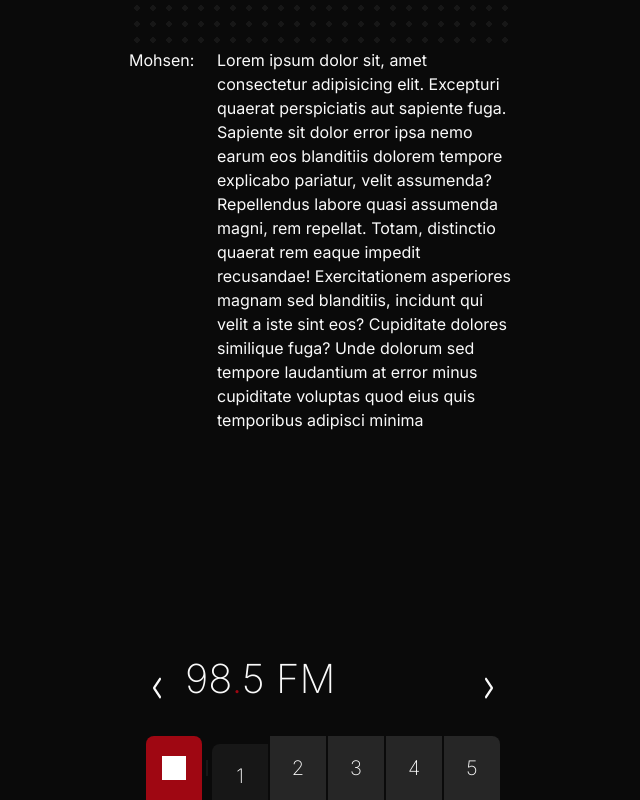
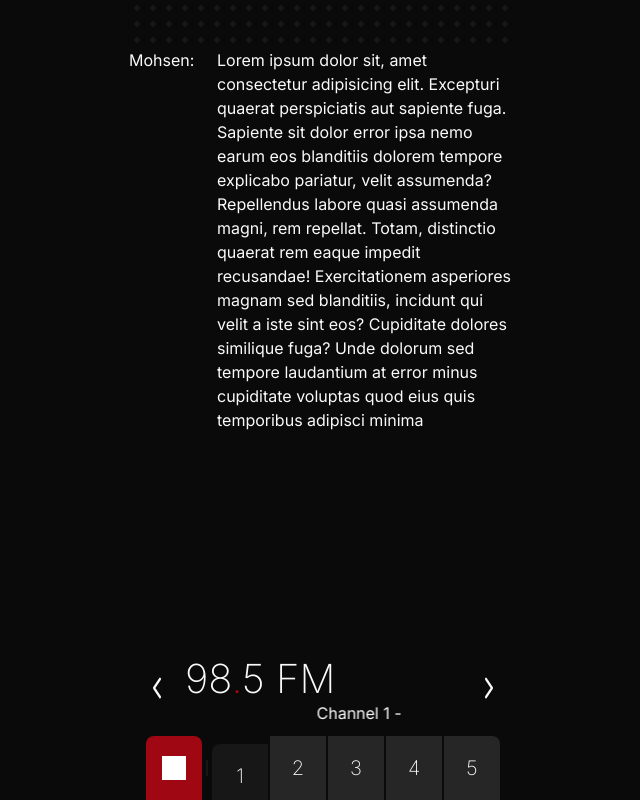
Before and after one commit to Mohsen-Shamsitabar/126FM, a React (Vite) app: page / in a window 1280 px wide. Both pictures are taken after a click on the button "Play". Shown: the whole page, without its empty margins (317-957 px from the left). Built offline with nearby package versions, Linux system fonts and the light colour scheme; no server answers.

Commit message:
Refactor: overall (#14)
* update eslint

* remove console log

* refactor

* fix spacing

* refactor `AnimatedText.tsx` import

* refactor image-mask to make it browser compatible

* refactor main menu caption

```diff
--- a/src/components/AnimatedText.tsx
+++ b/src/components/AnimatedText.tsx
@@ -71,4 +71,4 @@
 });
 
 export default AnimatedText;
-export { type UniqueProps as AnimatedTextProps };
+export { type UniqueProps };
--- a/src/components/BubbleText.tsx
+++ b/src/components/BubbleText.tsx
@@ -1,8 +1,7 @@
 import classes from "@/styles/bubble-text.module.css";
 import clsx from "clsx";
 import type { ComponentProps } from "react";
-import type { AnimatedTextProps } from "./AnimatedText";
-import AnimatedText from "./AnimatedText";
+import { AnimatedText, type AnimatedTextProps } from ".";
 
 type Props = ComponentProps<"div"> &
   AnimatedTextProps & {
--- a/src/components/HomePage.tsx
+++ b/src/components/HomePage.tsx
@@ -6,7 +6,7 @@
 import classes from "@/styles/home-page.module.css";
 import { ChevronLeft, Music } from "lucide-react";
 import { useState } from "react";
-import AnimatedText from "./AnimatedText";
+import { AnimatedText, LoopingText } from ".";
 
 type PageProps = {
   onBack: () => void;
@@ -41,9 +41,13 @@
         126<span>.</span>0 FM
       </h1>
 
-      <span>
-        Main Menu <Music size={16} /> Playing Passion of love
-      </span>
+      <LoopingText
+        element={
+          <span className={classes["heading-caption"]}>
+            Main Menu <Music size={16} /> Playing Passion of love
+          </span>
+        }
+      />
     </section>
   );
 };
--- a/src/components/LoopingText.tsx
+++ b/src/components/LoopingText.tsx
@@ -8,8 +8,6 @@
 
 const LoopingText = (props: Props) => {
   const { element, className, ...rest } = props;
-
-  console.log(element);
 
   return (
     <div
--- a/src/components/index.ts
+++ b/src/components/index.ts
@@ -1,4 +1,7 @@
-export { default as AnimatedText } from "./AnimatedText";
+export {
+  default as AnimatedText,
+  type UniqueProps as AnimatedTextProps,
+} from "./AnimatedText";
 export { default as BubbleText } from "./BubbleText";
 export { default as ChannelContent } from "./ChannelContent";
 export { default as ChannelInfo } from "./ChannelInfo";
--- a/src/contexts/channel/hook.ts
+++ b/src/contexts/channel/hook.ts
@@ -3,17 +3,21 @@
 
 const useChannelValue = () => {
   const context = useContext(ChannelValueContext);
+
   if (context === undefined) {
     throw new Error("useChannelValue must be used within a ChannelProvider");
   }
+
   return context;
 };
 
 const useChannelDispatch = () => {
   const context = useContext(ChannelDispatchContext);
+
   if (context === undefined) {
     throw new Error("useChannelDispatch must be used within a ChannelProvider");
   }
+
   return context;
 };
 
--- a/src/contexts/channel/reducer.ts
+++ b/src/contexts/channel/reducer.ts
@@ -11,8 +11,10 @@
       const payload = isFunction(action.payload)
         ? action.payload(state)
         : action.payload;
+
       return { ...state, channels: payload.channels };
     }
+
     case ActionType.SET_CURRENT_CHANNEL: {
       const { currentChannel: newCurrentChannel } = action.payload;
 
@@ -22,6 +24,7 @@
 
       return { ...state, currentChannel: newCurrentChannel };
     }
+
     case ActionType.SHIFT_CHANNEL: {
       const { shiftAmount } = action.payload;
 
@@ -50,6 +53,7 @@
 
       return { ...state, currentChannel: newCurrentChannel };
     }
+
     default:
       return state;
   }
--- a/src/styles/home-page.module.css
+++ b/src/styles/home-page.module.css
@@ -19,13 +19,12 @@
   & > h1 > span {
     color: var(--red);
   }
+}
 
-  & > caption {
-    display: flex;
-    align-items: center;
-    gap: 4px;
-    flex-wrap: wrap;
-  }
+.heading-caption {
+  display: flex;
+  align-items: center;
+  gap: 0.25rem;
 }
 
 .menu {
--- a/src/styles/looping-text.module.css
+++ b/src/styles/looping-text.module.css
@@ -1,48 +1,47 @@
 .root {
-  background: linear-gradient(
-    to right,
-    var(--bgc) -10%,
-    var(--text-color) 20%,
-    var(--text-color) 80%,
-    var(--bgc) 110%
-  );
-  -webkit-background-clip: text;
-  background-clip: text;
-  color: transparent;
-
   overflow: hidden;
   white-space: nowrap;
   position: relative;
+  mask-image: linear-gradient(
+    to right,
+    transparent 0%,
+    var(--bgc) 15%,
+    var(--bgc) 85%,
+    transparent 100%
+  );
+  -webkit-mask-image: linear-gradient(
+    to right,
+    transparent 0%,
+    var(--bgc) 15%,
+    var(--bgc) 85%,
+    transparent 100%
+  );
 }
 
 .content-container {
   display: inline-block;
   padding-left: 100%;
-
-  animation-name: right-to-left;
-  animation-duration: 7s;
-  animation-iteration-count: infinite;
-  animation-timing-function: linear;
+  animation: right-to-left 7s linear infinite;
+  will-change: transform; /* Optional: helps Chrome optimize */
 }
 
 .content {
-  display: flex;
+  display: inline-flex; /* better than flex for single-line */
   align-items: center;
+  gap: 3rem; /* optional: space between repeats */
+  color: var(--text-color); /* Now use real text color */
 
   & > * {
-    color: inherit;
     fill: currentColor;
     stroke: currentColor;
   }
 }
 
-/* --- --- --- */
-
 @keyframes right-to-left {
-  0% {
+  from {
     transform: translateX(0);
   }
-  100% {
+  to {
     transform: translateX(-100%);
   }
 }
```
Also changed, not shown: eslint.config.js (+70 -0 lines).
